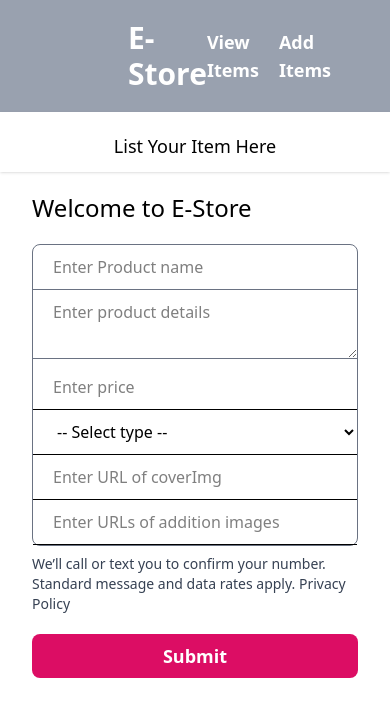
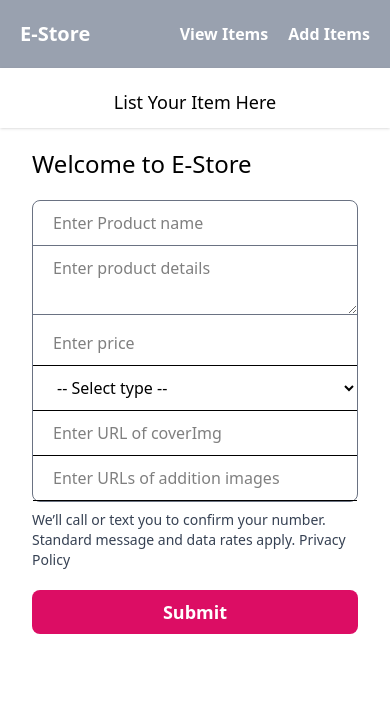
Before and after one commit to Jaykadam12/Products-assignment, a React (Vite) app in the folder frontend/: page /addItems in a window 390 px wide. Shown: the top 716 px of the page. Built offline with nearby package versions, Linux system fonts and the light colour scheme; no server answers.

Commit message:
Update navBar.jsx

```diff
--- a/frontend/src/components/navBar.jsx
+++ b/frontend/src/components/navBar.jsx
@@ -1,9 +1,9 @@
 import { Link } from "react-router-dom";
 function NavBar() {
   return (
-    <div className="flex justify-between px-32 bg-gray-400 text-white py-5 items-center">
-      <div className="text-3xl font-bold cursor-pointer">E-Store</div>
-      <div className="flex gap-5 text-lg font-bold">
+    <div className="flex justify-between px-5 md:px-32 bg-gray-400 text-white py-5 items-center">
+      <div className="md:text-3xl text-xl font-bold cursor-pointer">E-Store</div>
+      <div className="flex gap-5 text-md md:text-lg font-bold">
         <Link to={'/'}>View Items</Link>
         <Link to={'/addItems'}>Add Items</Link>
       </div>
```
